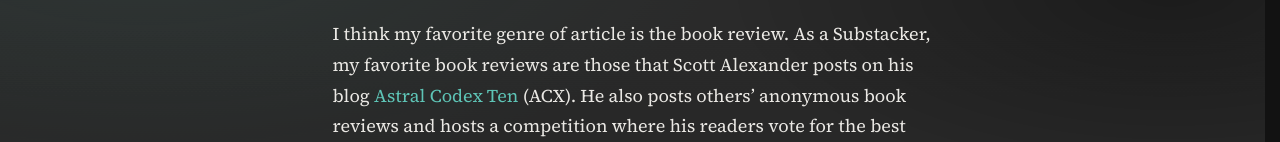
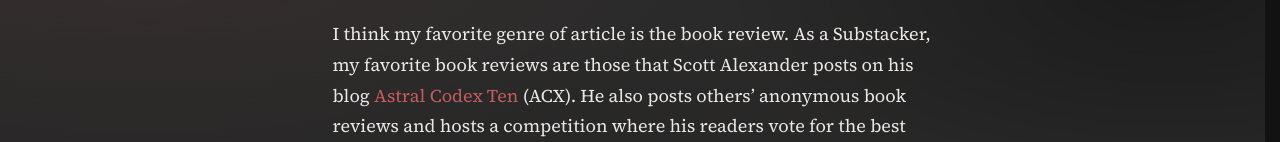
Before and after one commit to andresjmorales/personal-site, a Next.js app: page /writing/ai-and-abolition-of-man in a window 1280 px wide. Shown: the part 810-952 px from the top of the page. Built offline with nearby package versions, Linux system fonts and the light colour scheme.

Commit message:
teal->red, underline links on hover

```diff
--- a/src/app/globals.css
+++ b/src/app/globals.css
@@ -7,9 +7,9 @@
   --muted: #a3a09a;
   --border: #404040;
   --panel: #333333;
-  --accent: #5ec4b6;
-  --accent-soft: #1a3330;
-  --target: #243836;
+  --accent: #c45c5c;
+  --accent-soft: #331a1a;
+  --target: #382424;
   --header-bg: rgb(42 42 42 / 88%);
   --shadow: 0 12px 40px rgb(0 0 0 / 35%);
   --font-ui: var(--font-body);
@@ -46,7 +46,7 @@
   color: var(--foreground);
   font-family: var(--font-body), Georgia, "Times New Roman", serif;
   background:
-    radial-gradient(1100px 480px at 12% -8%, rgb(94 196 182 / 8%), transparent 55%),
+    radial-gradient(1100px 480px at 12% -8%, rgb(196 92 92 / 8%), transparent 55%),
     radial-gradient(900px 400px at 92% 0%, rgb(0 0 0 / 35%), transparent 50%),
     linear-gradient(180deg, var(--background) 0%, var(--background-deep) 100%);
   background-attachment: fixed;
@@ -510,6 +510,12 @@
 
 .editor-prose a {
   color: var(--accent);
+  text-decoration: none;
+}
+
+.editor-prose a:hover:not(.preview-fn-ref) {
+  text-decoration: underline;
+  text-underline-offset: 0.15em;
 }
 
 .editor-prose pre {
```
